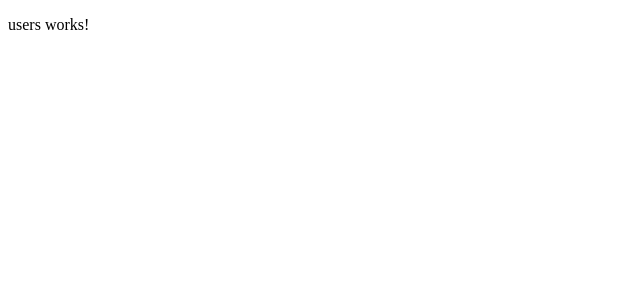
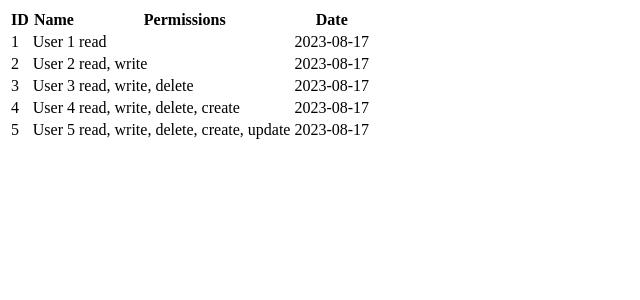
Before and after one commit to Sveta-Kryukova/angular-app, an Angular app: page /users in a window 1280 px wide. Shown: the top 300 px of the page, without its empty margins (0-640 px from the left). Built offline with nearby package versions, Linux system fonts and the light colour scheme.

Commit message:
created users table with routing to single user

```diff
--- a/src/app/app.module.ts
+++ b/src/app/app.module.ts
@@ -26,8 +26,6 @@ const appRoutes: Routes = [
   imports: [
     RouterModule.forRoot(appRoutes, { enableTracing: true }),
     BrowserModule,
-    AppRoutingModule,
-    BrowserModule,
     FormsModule
   ],
   providers: [],
--- /dev/null
+++ b/src/app/components/single-user/single-user.model.ts
@@ -0,0 +1,6 @@
+export interface User {
+  id: number;
+  name: string;
+  permissions: string[];
+  date: string;
+}
--- a/src/app/components/users/users.component.html
+++ b/src/app/components/users/users.component.html
@@ -1 +1,18 @@
-<p>users works!</p>
+<table class="users-table">
+  <thead>
+    <tr class="users-table__header-row">
+      <th class="users-table__header-cell">ID</th>
+      <th class="users-table__header-cell" (click)="sort('name')">Name</th>
+      <th class="users-table__header-cell">Permissions</th>
+      <th class="users-table__header-cell">Date</th>
+    </tr>
+  </thead>
+  <tbody>
+    <tr *ngFor="let user of users" class="users-table__data-row">
+      <td class="users-table__data-cell">{{ user.id }}</td>
+      <td class="users-table__data-cell" (click)="naviateToUser(user.id)">{{ user.name }}</td>
+      <td class="users-table__data-cell">{{ user.permissions.join(', ') }}</td>
+      <td class="users-table__data-cell">{{ user.date }}</td>
+    </tr>
+  </tbody>
+</table>
--- a/src/app/components/users/users.component.ts
+++ b/src/app/components/users/users.component.ts
@@ -1,10 +1,28 @@
 import { Component } from '@angular/core';
+import { User } from '../single-user/single-user.model';
+import { Router } from '@angular/router';
 
 @Component({
   selector: 'app-users',
   templateUrl: './users.component.html',
-  styleUrls: ['./users.component.css']
+  styleUrls: ['./users.component.scss']
 })
 export class UsersComponent {
+  users: User[] = [
+    {id: 1, name: 'User 1', permissions: ['read'], date: '2023-08-17'},
+    {id: 2, name: 'User 2', permissions: ['read', 'write'], date: '2023-08-17'},
+    {id: 3, name: 'User 3', permissions: ['read', 'write', 'delete'], date: '2023-08-17'},
+    {id: 4, name: 'User 4', permissions: ['read', 'write', 'delete', 'create'], date: '2023-08-17'},
+    {id: 5, name: 'User 5', permissions: ['read', 'write', 'delete', 'create', 'update'], date: '2023-08-17'}
+  ];
+  constructor(private router: Router) {
+  }
 
+  sort(column: string) {
+    console.log(column);
+  }
+
+  naviateToUser(id: number) {
+    this.router.navigate([`/users/${id}`]);
+  }
 }
```
Also changed, not shown: src/app/components/users/users.component.css (deleted), src/app/components/users/users.component.scss (added).
